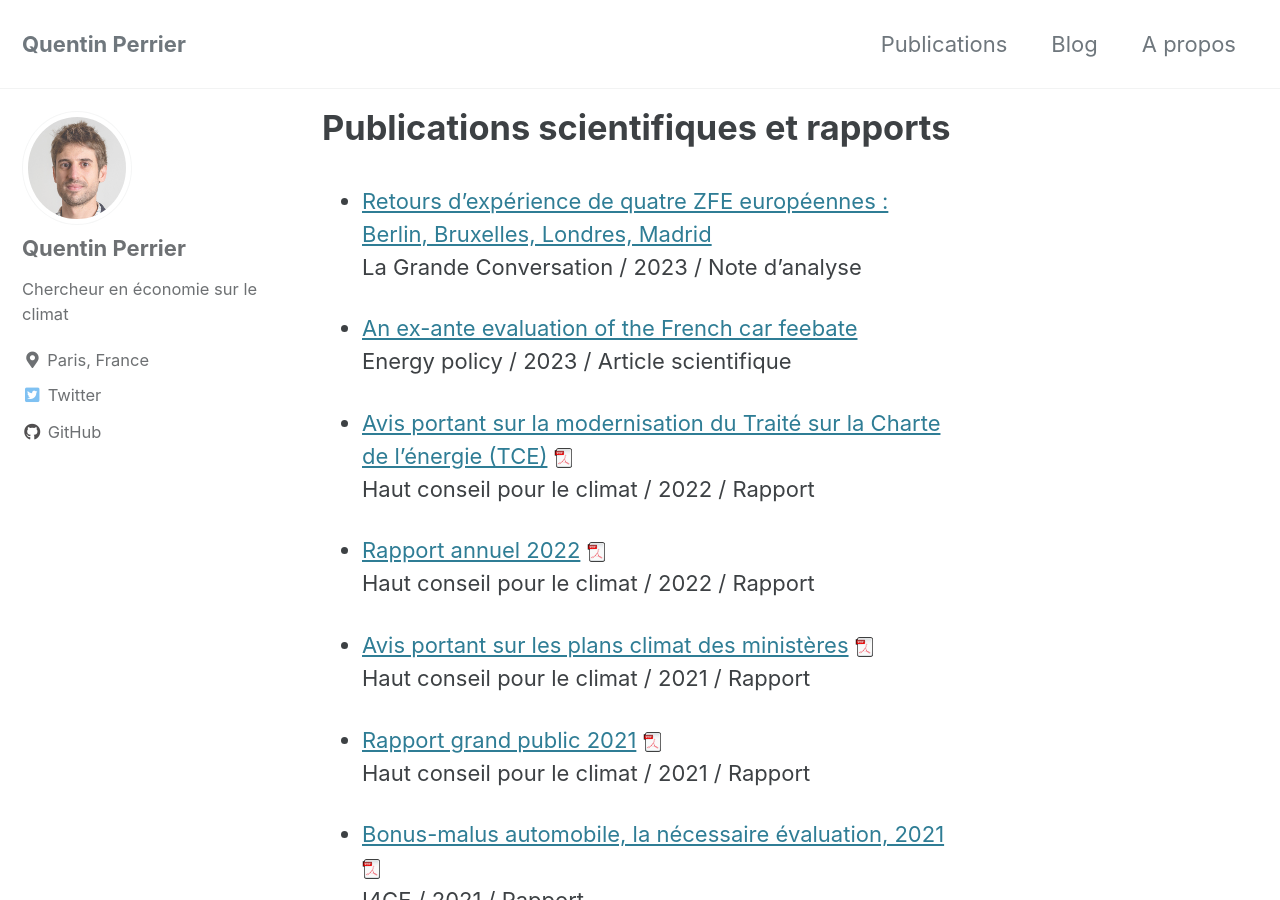
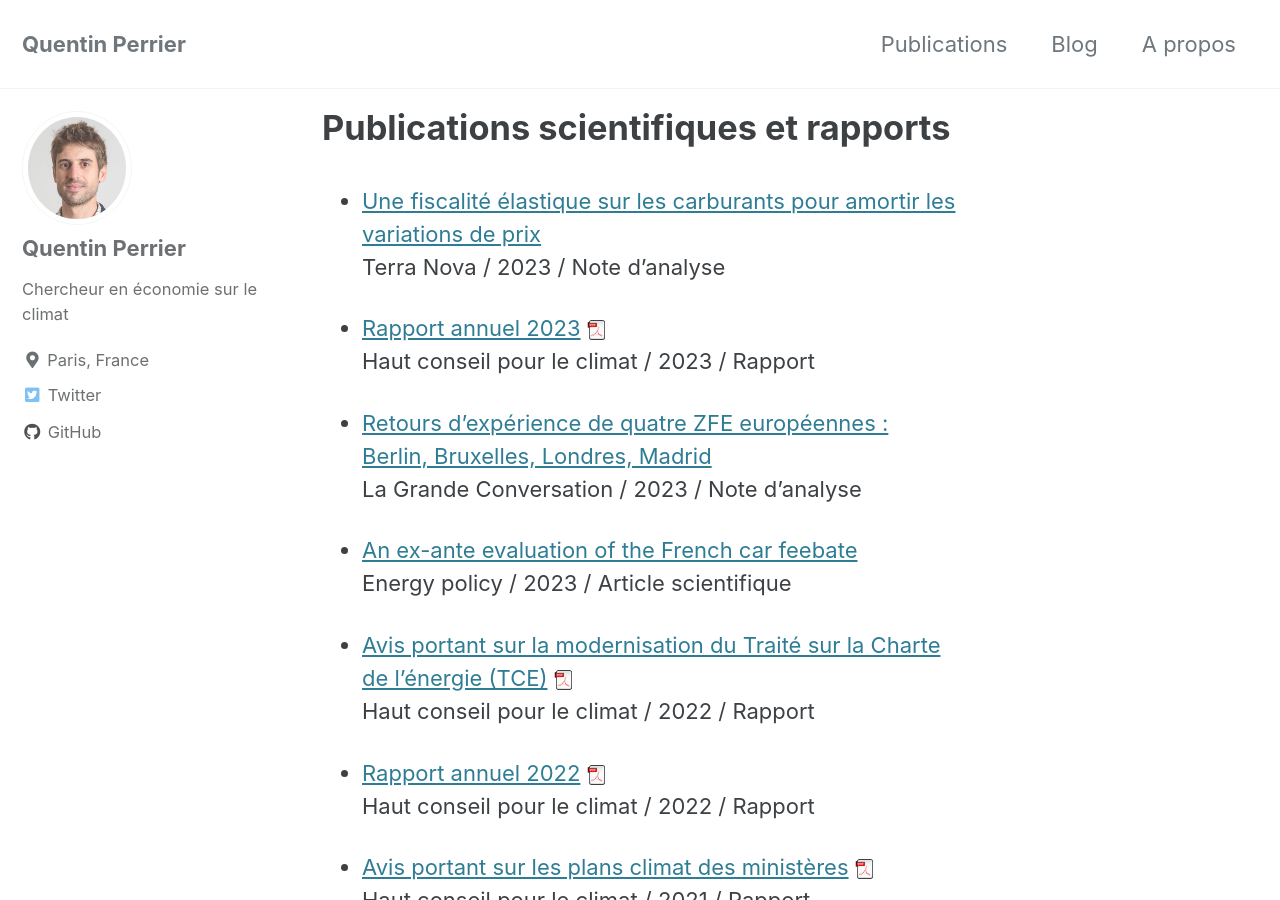
Before and after one commit to QuentinPerrier/QuentinPerrier.github.io, a Jekyll site: the page built from _pages/publications.md, in a window 1280 px wide and 900 px high. Built offline with Jekyll 4.4.1, drawn with Linux system fonts in a browser that asks for light colours; cached includes are drawn as plain includes.

Commit message:
ajout fiscalité élastique

```diff
--- a/_pages/publications.md
+++ b/_pages/publications.md
@@ -2,6 +2,17 @@
 title: "Publications scientifiques et rapports"
 permalink: /publications/
 ---
+
+- [Une fiscalité élastique sur les carburants pour amortir les variations de prix](https://tnova.fr/ecologie/transition-energetique/une-fiscalite-elastique-sur-les-carburants-pour-amortir-les-variations-de-prix/)
+ <br/>
+ Terra Nova  / 2023 / Note d'analyse <br />
+
+ - [Rapport annuel 2023](https://www.hautconseilclimat.fr/publications/rapport-grand-public-2023//)
+ <a href="https://www.hautconseilclimat.fr/wp-content/uploads/2023/10/HCC_Rapport_GP_2023_VF_cor-1.pdf" download>
+  <img src="/images/pdf.ico" width="20" alt="PDF">
+ </a>
+ <br/>
+ Haut conseil pour le climat  / 2023 / Rapport <br />
 
 - [Retours d’expérience de quatre ZFE européennes : Berlin, Bruxelles, Londres, Madrid](https://www.lagrandeconversation.com/debat/ecologie/zones-de-faible-emission-un-risque-dexclusion-sociale-dans-les-villes/#retours-dexperience-de-quatre-zfe-europeennes-berlin-bruxelles-londres-madrid)
  <br/>
```
Also changed, not shown: _posts/2023-10-28-fiscalite-elastique.markdown (added, +42 -0 lines), index.md (+1 -1 lines).
